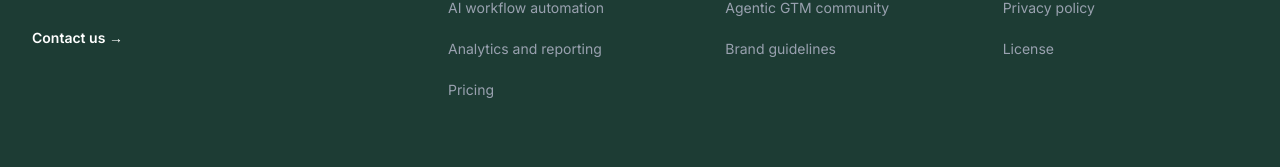
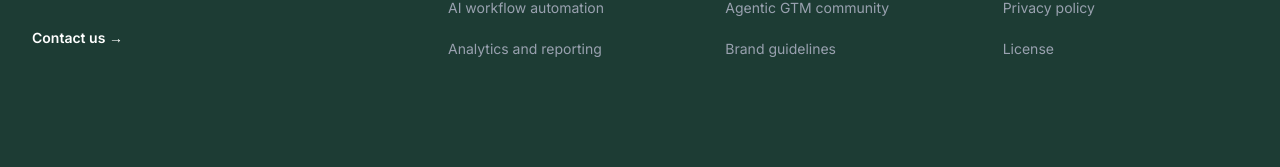
Before and after one commit to growthUx/mgio, a Next.js app: page / in a window 1280 px wide. Shown: the part 5261-5428 px from the top of the page. Built offline with nearby package versions, Linux system fonts and the light colour scheme.

Commit message:
Update Footer.jsx

```diff
--- a/src/components/Footer.jsx
+++ b/src/components/Footer.jsx
@@ -6,7 +6,7 @@ const footerNavigation = {
     { name: 'Digital engagement platform', href: '/#digital-engagement-platform' },
     { name: 'AI workflow automation', href: '/#ai-automation' },
     { name: 'Analytics and reporting', href: '/#analytics-reporting' },
-    { name: 'Pricing', href: '/pricing' }
+    // { name: 'Pricing', href: '/pricing' }
   ],
   support: [
     { name: 'Submit ticket', href: 'mailto:victor@marketgrowth.io' },
```
